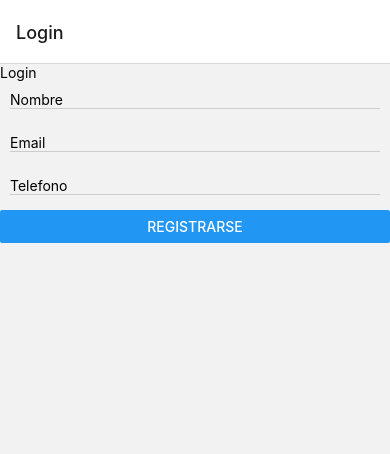
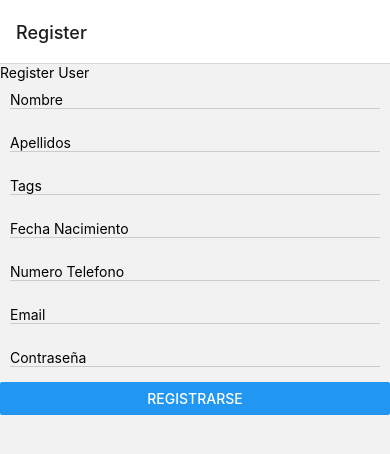
Before and after one commit to ripollvictor/room-for-you, a React Native app: screen /Register in a window 390 px wide. Shown: the top 454 px of the page. Built offline with nearby package versions, Linux system fonts and the light colour scheme.

Commit message:
Inputs realizados

```diff
--- a/App.js
+++ b/App.js
@@ -6,13 +6,13 @@ import { createNativeStackNavigator } from '@react-navigation/native-stack';
 
 import HomeScreen from './screens/HomeScreen';
 import LoginScreen from './screens/LoginScreen';
-
+import RegisterUserScreen from './screens/RegisterUserScreen';
 
 const Stack = createNativeStackNavigator()
 function MyStack() {
   return(
     <Stack.Navigator>
-
+      <Stack.Screen name="Register" component= {RegisterUserScreen}/>
       <Stack.Screen name="Login" component= {LoginScreen}/>
       <Stack.Screen name="Home" component= {HomeScreen}/>
 
--- a/clases/usuario.js
+++ b/clases/usuario.js
@@ -18,7 +18,7 @@ class Usuario{
        return this.apellidos
    }
    getTags(){
-       return this
+       return this.tags
    }
    getFechaNacimiento(){
        return this.fechanacimiento
--- /dev/null
+++ b/screens/RegisterUserScreen.js
@@ -0,0 +1,118 @@
+import React, {useState} from "react";
+import { View, Text, TextInput, Button, ScrollView, StyleSheet } from "react-native";
+import '../clases/usuario'
+//import {anadirusuario} from'../database/pruebas'
+import '../database/pruebas'
+import { getFirestore, collection, getDocs,doc, addDoc } from 'firebase/firestore/lite';
+import firebase from '../database/firebase'
+import { crearpersona } from "../clases/usuario";
+import { anadirusuario } from "../database/pruebas";
+
+const db = firebase.db;
+
+const RegisterUserScreen = () => {
+    const [state, setState] = useState({
+        nombre:'',
+        apellidos:'',
+        tags:'',
+        fechanacimiento:'',
+        numerotelefono:'',
+        email:'',
+        contrasena:''
+    });
+
+    const handleChangeText = (name, value) => {
+        setState({...state, [name]: value});
+    }
+
+    const RegisterUser = async () => {
+        if (state.nombre === '' || state.apellidos === '' || state.tags === '' || state.fechanacimiento === '' || state.numerotelefono === '' || state.email === ''|| state.contrasena === '' ){
+            alert('Por favor rellena los campos')
+        } else{
+            await addDoc(collection(db,'Usuario'),{
+                Apellidos: state.apellidos,
+                Contrasena: state.contrasena,
+                Email: state.email,
+                Fechanacimiento: Date(1995,11,17),
+                Nombre: state.nombre,
+                Numerotelefono: state.numerotelefono,
+                tags: state.tags
+            });
+            alert('Se ha registrado correctamente')
+        }
+    }
+
+    return (
+        <ScrollView>
+            <View>
+                <Text>
+                    Register User
+                </Text>
+            </View>
+            <View style={styles.inputComponent}>
+                <TextInput placeholder="Nombre"
+                onChangeText={(value) => handleChangeText("nombre", value)} />
+            </View>
+            <View style={styles.inputComponent}>
+                <TextInput placeholder="Apellidos"
+                onChangeText={(value) => handleChangeText("apellidos", value)} />
+            </View>
+            <View style={styles.inputComponent}>
+                <TextInput placeholder="Tags"
+                onChangeText={(value) => handleChangeText("tags", value)} />
+            </View>
+            <View style={styles.inputComponent}>
+                <TextInput placeholder="Fecha Nacimiento"
+                onChangeText={(value) => handleChangeText("fechanacimiento", value)} />
+            </View>
+            <View style={styles.inputComponent}>
+                <TextInput placeholder="Numero Telefono"
+                onChangeText={(value) => handleChangeText("numerotelefono", value)} />
+            </View>
+            <View style={styles.inputComponent}>
+                <TextInput placeholder="Email"
+                onChangeText={(value) => handleChangeText("email", value)} />
+            </View>
+            <View style={styles.inputComponent}>
+                <TextInput placeholder="Contraseña"
+                onChangeText={(value) => handleChangeText("contrasena", value)} />
+            </View>
+            <View>
+                <Button title="Registrarse" onPress={() => RegisterUser()}/>
+            </View>
+        </ScrollView>
+    )
+}
+/*
+codigo  spagheti para agregar cosas
+
+var auxus = crearpersona();
+anadirusuario(auxus);
+(async () => {
+    const snapshot = await getDocs(collection(db,'Habitacion'));
+
+snapshot.forEach((doc) => {
+  console.log(doc.id, '=>', doc.data());
+});
+
+
+
+    // all of the script....
+
+})();
+*/
+const styles = StyleSheet.create({
+    container: {
+        flex: 1,
+        padding: 35
+    },
+    inputComponent: {
+        flex:1,
+        padding:0,
+        margin:10,
+        marginBottom:15,
+        borderBottomWidth:1,
+        borderBottomColor:'#cccccc'
+    }
+})
+export default RegisterUserScreen
```
